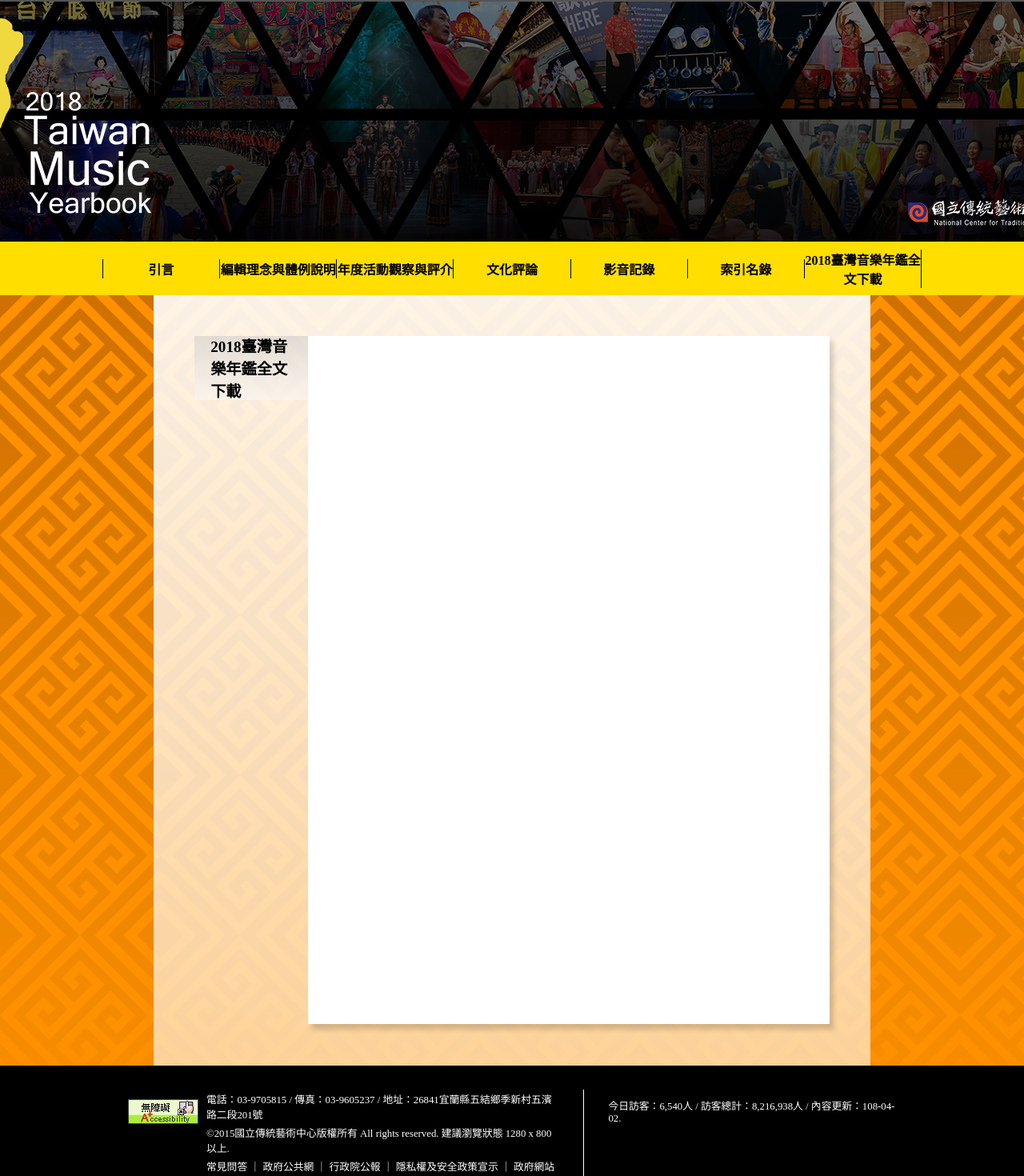
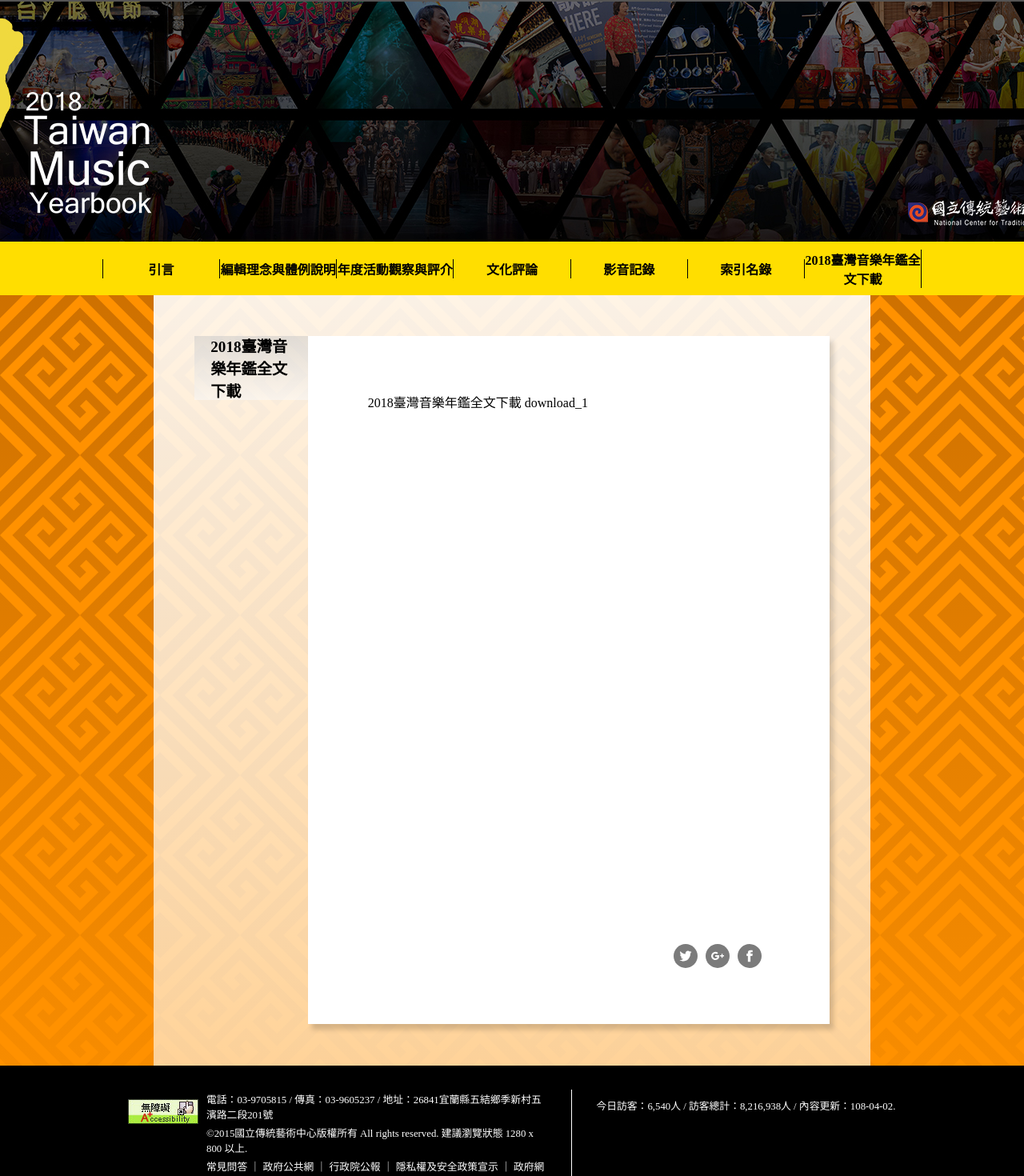
Before and after one commit to yehjing/yearbook, a Vue app: page /#/download in a window 1280 px wide. Shown: the part 83-1553 px from the top of the page at 80% size. Built offline with nearby package versions, Linux system fonts and the light colour scheme.

Commit message:
router修正

```diff
--- a/src/App.vue
+++ b/src/App.vue
@@ -7,12 +7,12 @@
       <nav>
         <ul>
           <li><router-link :to="'/introduction'">引言</router-link></li>
-          <li><router-link :to="'/idea/idea_1'">編輯理念與體例說明</router-link></li>
-          <li><router-link :to="'/observed/observed_1'">年度活動觀察與評介</router-link></li>
+          <li><router-link :to="'/idea'">編輯理念與體例說明</router-link></li>
+          <li><router-link :to="'/observed'">年度活動觀察與評介</router-link></li>
           <li><router-link :to="'/comment'">文化評論</router-link></li>
           <li><router-link :to="'/videoRecord/videoRecord_1'">影音記錄</router-link></li>
-          <li><router-link :to="'/indexDir/indexDir_1'">索引名錄</router-link></li>
-          <li><router-link :to="'/download/download_1'">2018臺灣音樂年鑑全文下載</router-link></li>
+          <li><router-link :to="'/indexDir'">索引名錄</router-link></li>
+          <li><router-link :to="'/download'">2018臺灣音樂年鑑全文下載</router-link></li>
         </ul>
       </nav>
       <section class="mainArea">
--- a/src/assets/styles/app.scss
+++ b/src/assets/styles/app.scss
@@ -78,6 +78,9 @@
         font-size:1.2rem;
         font-weight: bold;
         background: linear-gradient(to bottom, rgba(199, 199, 199, 0.5), rgba(250, 250, 250, 0.5));
+        &.active{
+          background: #fff;
+        }
       }
       .leafItem{
         position: relative;
--- a/src/components/comment/index.vue
+++ b/src/components/comment/index.vue
@@ -7,13 +7,17 @@
     </aside>
     <div class="viewRight">
       <router-view></router-view>
+      <Share></Share>
     </div>
   </section>
 </template>
 
 <script>
+import Share from './../share.vue';
 export default {
-
+  components:{
+    Share
+  },
   data() {
     return {
     };
--- a/src/components/download/download_child/download_1.vue
+++ b/src/components/download/download_child/download_1.vue
@@ -1,5 +1,6 @@
 <template>
     <div>
+        2018臺灣音樂年鑑全文下載
         download_1
     </div>
 </template>
--- a/src/components/download/index.vue
+++ b/src/components/download/index.vue
@@ -1,17 +1,21 @@
 <template>
   <section class="wrapContain">
     <aside class="linkLeft">
-      <div class="middleItem" @click="clickLink('download_1')">2018臺灣音樂年鑑全文下載</div>
+      <div class="middleItem" @click="clickLink('')">2018臺灣音樂年鑑全文下載</div>
     </aside>
     <div class="viewRight">
       <router-view></router-view>
+      <Share></Share>
     </div>
   </section>
 </template>
 
 <script>
+import Share from './../share.vue';
 export default {
-
+  components:{
+    Share
+  },
   data() {
     return {
     };
--- a/src/components/footer.vue
+++ b/src/components/footer.vue
@@ -46,7 +46,7 @@
   .footerLeft{
     display: flex;
     justify-content: flex-end;
-    flex:1.5;
+    flex:1.4;
     padding-right:30px;
     border-right: 1px solid #fff;
     img{
--- a/src/components/idea/index.vue
+++ b/src/components/idea/index.vue
@@ -1,16 +1,21 @@
 <template>
   <section class="wrapContain">
     <aside class="linkLeft">
-      <div class="middleItem" @click="clickLink('idea_1')">編輯理念與體例說明</div>
+      <div class="middleItem" @click="clickLink('')">編輯理念與體例說明</div>
     </aside>
     <div class="viewRight">
       <router-view></router-view>
+      <Share></Share>
     </div>
   </section>
 </template>
 
 <script>
+import Share from './../share.vue';
 export default {
+  components:{
+    Share
+  },
   data() {
     return {
     };
--- a/src/components/indexDir/index.vue
+++ b/src/components/indexDir/index.vue
@@ -1,17 +1,22 @@
 <template>
   <section class="wrapContain">
     <aside class="linkLeft">
-      <div class="middleItem" @click="clickLink('indexDir_1')">音樂活動</div>
+      <div class="middleItem" @click="clickLink('')">音樂活動</div>
       <div class="middleItem" @click="clickLink('indexDir_2')">團體與個人</div>
     </aside>
     <div class="viewRight">
       <router-view></router-view>
+      <Share></Share>
     </div>
   </section>
 </template>
 
 <script>
+import Share from './../share.vue';
 export default {
+  components:{
+    Share
+  },
   data() {
     return {
     };
--- a/src/components/introduction/index.vue
+++ b/src/components/introduction/index.vue
@@ -1,7 +1,7 @@
 <template>
   <section class="wrapContain">
     <aside class="linkLeft">
-      <div style="background:#fff" class="middleItem" @click="clickLink('')">
+      <div class="middleItem active" @click="clickLink('')">
         傳藝中心主任序
       </div>
       <div class="middleItem" @click="clickLink('introduction_2')">
@@ -21,6 +21,10 @@
   components:{
     Share
   },
+  data() {
+    return{
+      }
+  },
   created() {
   },
   methods: {
--- a/src/components/observed/index.vue
+++ b/src/components/observed/index.vue
@@ -38,12 +38,17 @@
     </aside>
     <div class="viewRight">
       <router-view></router-view>
+      <Share></Share>
     </div>
   </section>
 </template>
 
 <script>
+import Share from './../share.vue';
 export default {
+  components:{
+    Share
+  },
   data() {
     return {
       arr:[
--- a/src/components/videoRecord/index.vue
+++ b/src/components/videoRecord/index.vue
@@ -28,12 +28,17 @@
     </aside>
     <div class="viewRight">
       <router-view></router-view>
+      <Share></Share>
     </div>
   </section>
 </template>
 
 <script>
+import Share from './../share.vue';
 export default {
+  components:{
+    Share
+  },
   data() {
     return {
       arr_1:[
--- a/src/router.js
+++ b/src/router.js
@@ -1,3 +1,4 @@
+/* eslint-disable linebreak-style */
 /* eslint-disable camelcase */
 /* eslint-disable import/extensions */
 import Vue from 'vue';
@@ -60,6 +61,11 @@
 export default new VueRouter({
   routes: [
     {
+      path: '*',
+      redirect: '/introduction',
+      hidden: true,
+    },
+    {
       name: '引言',
       path: '/introduction',
       component: Introduction,
@@ -82,7 +88,8 @@
       component: Idea,
       children: [
         {
-          path: 'idea_1',
+          name: '編輯理念與體例說明',
+          path: '/',
           component: Idea_1,
         },
       ],
@@ -265,7 +272,7 @@
       children: [
         {
           name: '音樂活動',
-          path: 'indexDir_1',
+          path: '/',
           component: IndexDir_1,
         },
         {
@@ -281,7 +288,8 @@
       component: Download,
       children: [
         {
-          path: 'download_1',
+          path: '/',
+          name: '2018臺灣音樂年鑑全文下載',
           component: Download_1,
         },
       ],
```
